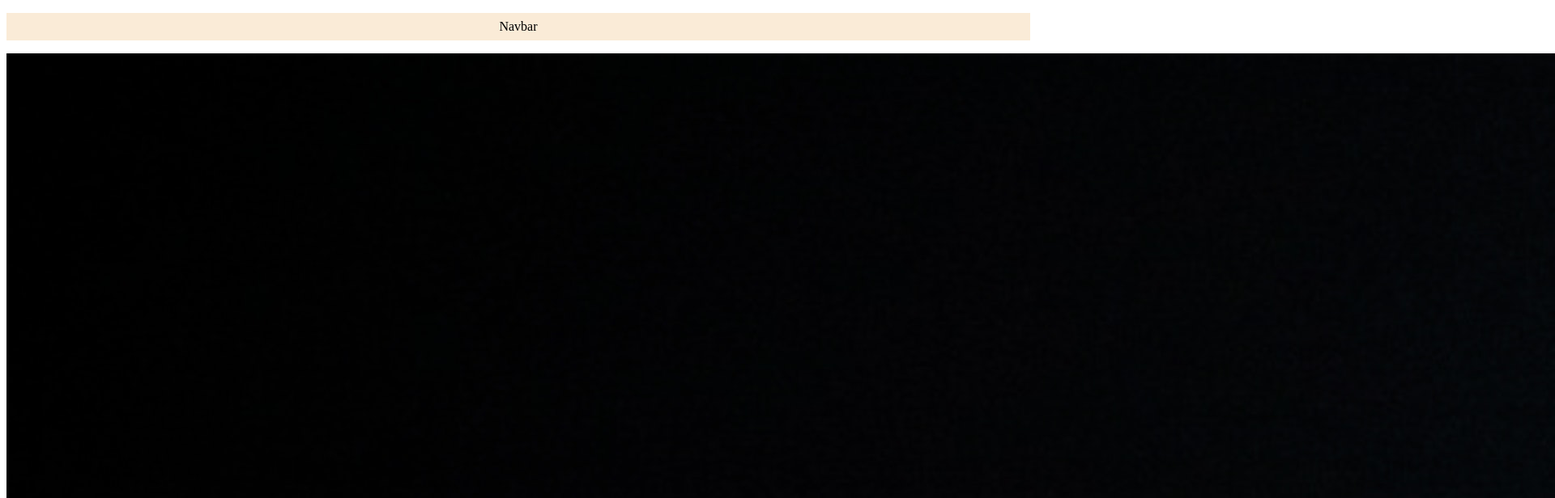
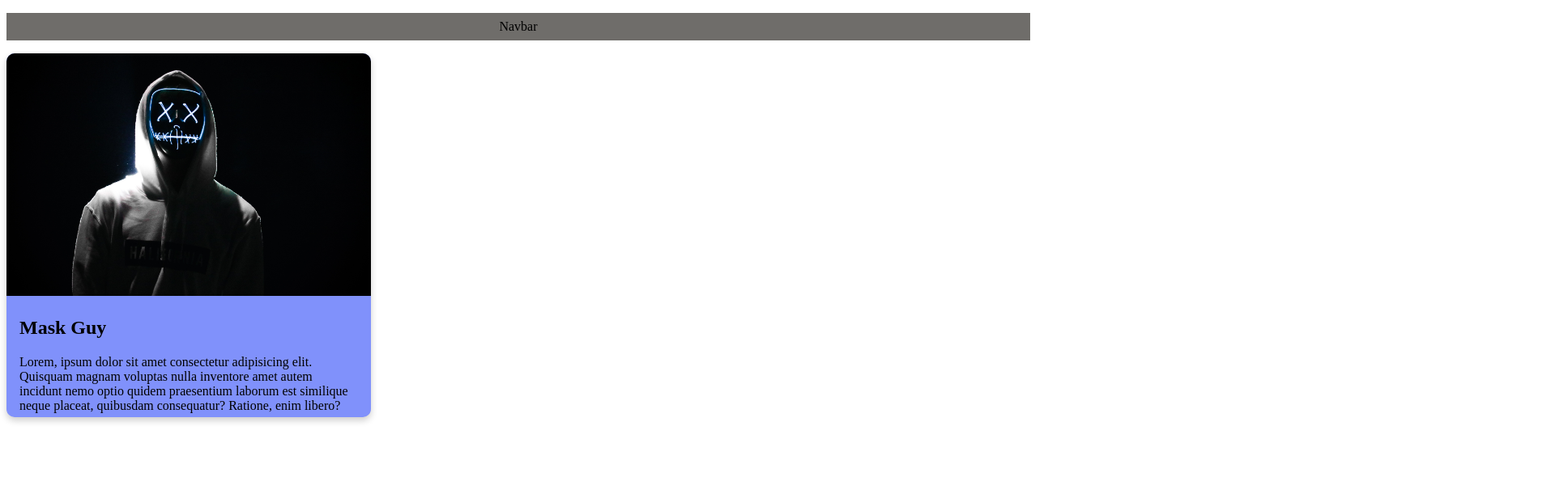
Before and after one commit to Amana-Ammi/card_practice, a plain HTML site: page index.html in a window 1280 px wide. Shown: the top 616 px of the page at 81% size, 1920 px wide, since content can reach past the window. Drawn offline with Linux system fonts and the light colour scheme.

Commit message:
add card styling

```diff
--- a/styles.css
+++ b/styles.css
@@ -1,6 +1,6 @@
 ul {
     list-style: none;
-    background-color: antiquewhite;
+    background-color: rgb(111, 109, 106);
     padding: 0;
 }
 
@@ -9,3 +9,22 @@ li {
     display: block;
     text-align: center;
 }
+
+img {
+    width: 100%;
+    /* top left and right rounded corners */
+    border-radius: 10px 10px 0 0;
+}
+
+.card {
+    box-shadow: 0 4px 8px 0 rgba(0,0,0,0.2);
+    transition: 0.3s;
+    background-color: rgb(128, 145, 251);
+    border-radius: 10px;
+    width: 450px;
+    height: 450px;
+}
+
+.container {
+    padding: 2px 16px;
+}
```
